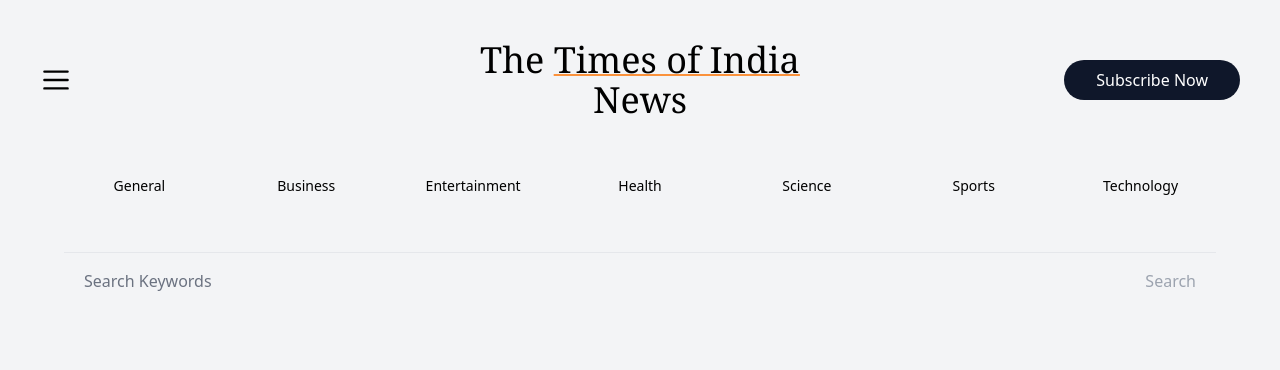
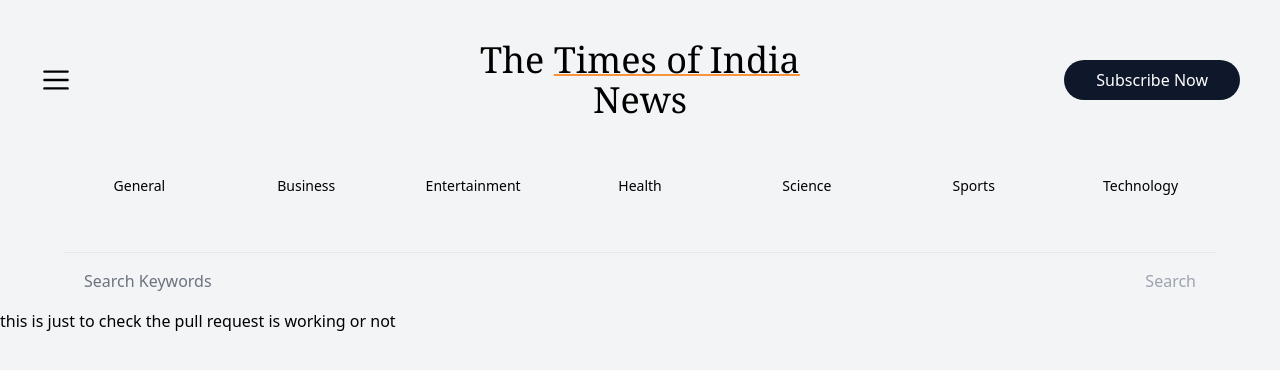
Before and after one commit to kotkaravishkar/News-Portal, a Next.js app: page / in a window 1280 px wide. Shown: the top 370 px of the page. Built offline with nearby package versions, Linux system fonts and the light colour scheme.

Commit message:
To check

```diff
--- a/app/page.tsx
+++ b/app/page.tsx
@@ -12,7 +12,8 @@
 
   return (
     <div>
-      {/*NewsList news*/}
+        this is just to check the pull request is working or not
+
     </div>
   )
 }
```
